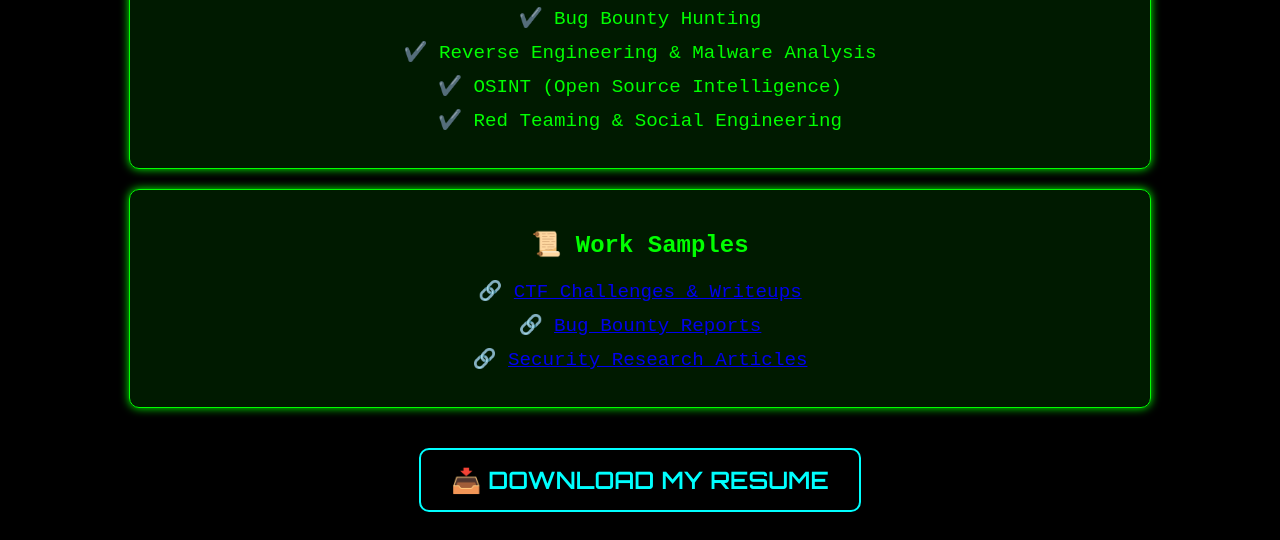
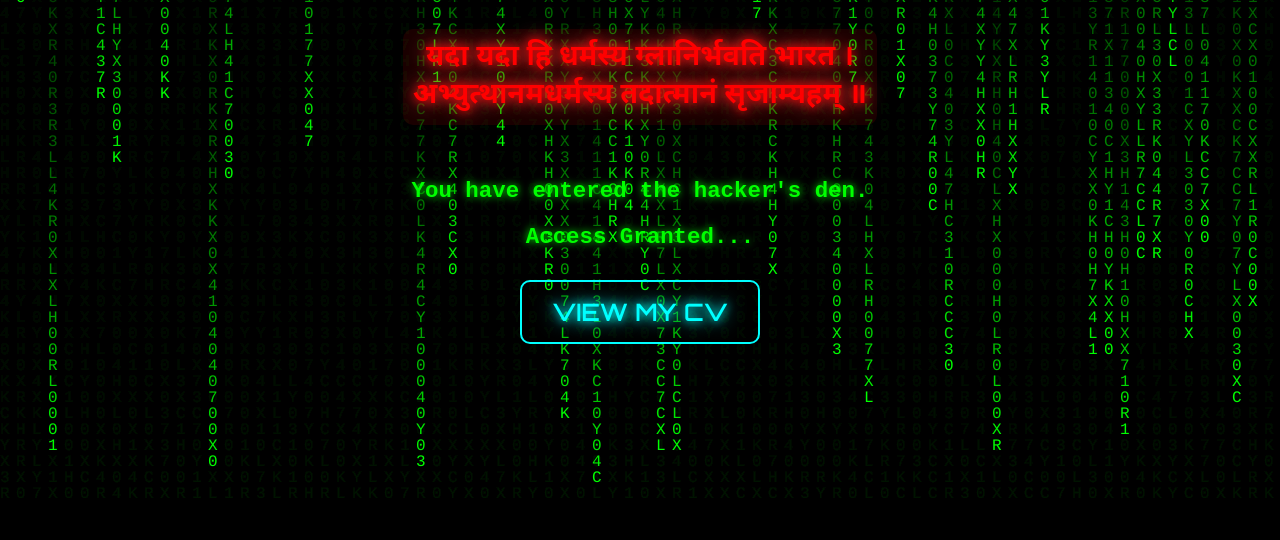
Before and after one commit to 0x7l/index, a plain HTML site: page resume.html in a window 1280 px wide. Shown: the part 302-842 px from the top of the page. Drawn offline with Linux system fonts and the light colour scheme.

Commit message:
Update resume.html

```diff
--- a/resume.html
+++ b/resume.html
@@ -3,50 +3,68 @@
 <head>
   <meta charset="UTF-8">
   <meta name="viewport" content="width=device-width, initial-scale=1.0">
-  <title>0x7l - Penetration Tester Resume</title>
+  <title>Hacker Page - 0x7l</title>
   <style>
     @import url('https://fonts.googleapis.com/css2?family=Orbitron:wght@600&display=swap');
 
     body {
-      background: #000;
-      color: #00ff00;
+      background: #000000;
+      color: #0f0;
       font-family: "Courier New", Courier, monospace;
+      display: flex;
+      justify-content: center;
+      align-items: center;
+      min-height: 100vh;
+      margin: 0;
       text-align: center;
+      flex-direction: column;
       padding: 20px;
+      overflow: hidden;
+    }
+
+    canvas {
+      position: fixed;
+      top: 0;
+      left: 0;
+      width: 100%;
+      height: 100%;
+      z-index: -1;
     }
 
     h1 {
-      font-size: 3em;
+      font-size: 3.2em;
       text-transform: uppercase;
+      color: #00ff00;
       text-shadow: 0 0 10px #00ff00, 0 0 20px #00ff00;
     }
 
-    .section {
-      background: rgba(0, 255, 0, 0.1);
-      border: 1px solid #00ff00;
-      padding: 20px;
-      margin: 20px auto;
-      width: 80%;
-      border-radius: 10px;
-      box-shadow: 0 0 10px #00ff00;
+    p {
+      font-size: 1.4em;
+      margin: 10px 0;
+      color: #00ff00;
+      text-shadow: 0 0 8px #00ff00;
     }
 
-    ul {
-      list-style: none;
-      padding: 0;
+    .shloka {
+      font-family: "Noto Sans Devanagari", sans-serif;
+      font-size: 1.8em;
+      color: red;
+      font-weight: bold;
+      margin-bottom: 1.5em;
+      text-shadow: 0 0 10px red, 0 0 20px #ff4d4d;
+      background: rgba(255, 0, 0, 0.1);
+      padding: 10px;
+      border-radius: 10px;
+      display: inline-block;
     }
 
-    li {
-      font-size: 1.2em;
-      margin: 10px 0;
-    }
-
-    .resume-button {
+    .cv-button {
       font-family: "Orbitron", sans-serif;
       font-size: 1.5em;
       color: cyan;
       text-transform: uppercase;
       margin-top: 20px;
+      text-shadow: 0 0 10px cyan, 0 0 20px #00ffff;
       padding: 15px 30px;
       border: 2px solid cyan;
       border-radius: 10px;
@@ -55,7 +73,7 @@
       transition: all 0.3s ease-in-out;
     }
 
-    .resume-button:hover {
+    .cv-button:hover {
       background-color: rgba(0, 255, 255, 0.1);
       transform: scale(1.1);
       box-shadow: 0 0 15px cyan, 0 0 30px #00ffff;
@@ -63,35 +81,50 @@
   </style>
 </head>
 <body>
-  <h1>👨‍💻 0x7l - Penetration Tester 🕶️</h1>
-
-  <div class="section">
-    <h2>🛠️ Skills</h2>
-    <ul>
-      <li>✔️ Web Application Penetration Testing</li>
-      <li>✔️ Network Security & Exploitation</li>
-      <li>✔️ Bug Bounty Hunting</li>
-      <li>✔️ Reverse Engineering & Malware Analysis</li>
-      <li>✔️ OSINT (Open Source Intelligence)</li>
-      <li>✔️ Red Teaming & Social Engineering</li>
-    </ul>
-  </div>
-
-  <div class="section">
-    <h2>📜 Work Samples</h2>
-    <ul>
-      <li>🔗 <a href="#">CTF Challenges & Writeups</a></li>
-      <li>🔗 <a href="#">Bug Bounty Reports</a></li>
-      <li>🔗 <a href="#">Security Research Articles</a></li>
-    </ul>
-  </div>
-
-  <button class="resume-button" onclick="downloadResume()">📥 Download My Resume</button>
+  <canvas id="matrixCanvas"></canvas>
+  <h1>Welcome, Hacker!</h1>
+  <p class="shloka">यदा यदा हि धर्मस्य ग्लानिर्भवति भारत ।<br>
+      अभ्युत्थानमधर्मस्य तदात्मानं सृजाम्यहम् ॥</p>
+  <p><strong>You have entered the hacker's den.</strong></p>
+  <p><strong>Access Granted...</strong></p>
+  <button class="cv-button" onclick="goToCV()">View My CV</button>
 
   <script>
-    function downloadResume() {
-      window.location.href = 'resume.pdf'; // Update with actual resume file link
+    function goToCV() {
+      window.location.href = "resume.html";
     }
+
+    var c = document.getElementById("matrixCanvas");
+    var ctx = c.getContext("2d");
+    c.width = window.innerWidth;
+    c.height = window.innerHeight;
+
+    var letters = "01X0Y7L0XH4CK3R".split("");
+    var fontSize = 16;
+    var columns = c.width / fontSize;
+    var drops = [];
+
+    for (var x = 0; x < columns; x++) {
+      drops[x] = 1;
+    }
+
+    function drawMatrix() {
+      ctx.fillStyle = "rgba(0, 0, 0, 0.05)";
+      ctx.fillRect(0, 0, c.width, c.height);
+      ctx.fillStyle = "#0f0";
+      ctx.font = fontSize + "px Courier";
+
+      for (var i = 0; i < drops.length; i++) {
+        var text = letters[Math.floor(Math.random() * letters.length)];
+        ctx.fillText(text, i * fontSize, drops[i] * fontSize);
+
+        if (drops[i] * fontSize > c.height && Math.random() > 0.975) {
+          drops[i] = 0;
+        }
+        drops[i]++;
+      }
+    }
+    setInterval(drawMatrix, 50);
   </script>
 </body>
 </html>
```
